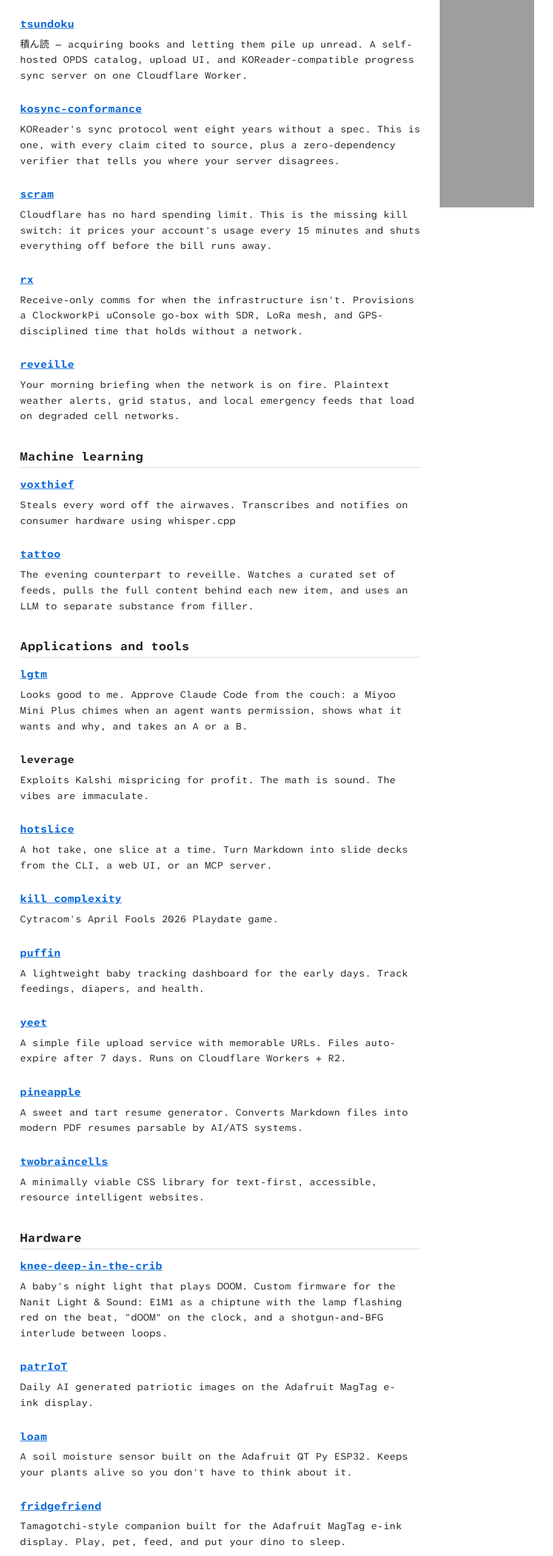
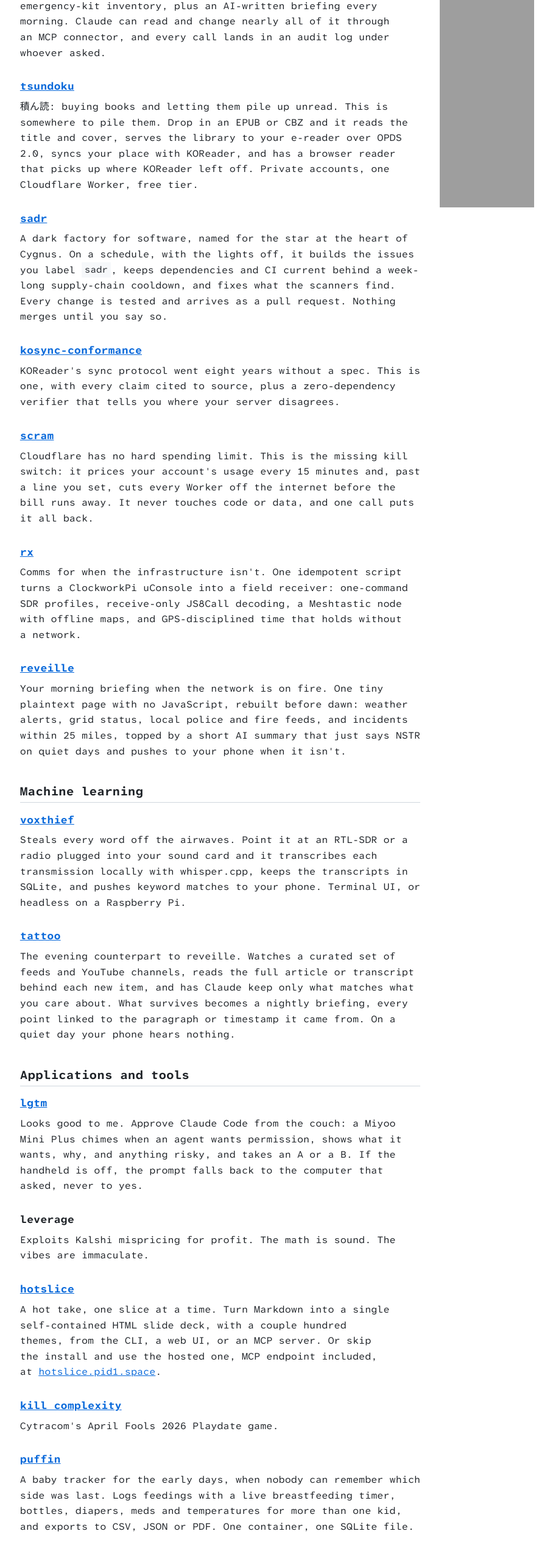
Before and after one commit to pid1/pid1.github.io, a plain HTML site: page projects.html in a window 1280 px wide. Shown: the part 240-2791 px from the top of the page at 61% size, without its empty margins (185-1093 px from the left). Drawn offline with Linux system fonts and the light colour scheme; grey boxes are pictures that could not be loaded.

Commit message:
Refresh project descriptions from a repo-by-repo audit
Rewrite blurbs to match what each project does today (tsundoku's web
reader, rally's MCP connector and audit log, and more), and add sadr,
recipes and strangerduino.

Co-Authored-By: Claude Opus 5.5 <noreply@anthropic.com>

```diff
--- a/projects.html
+++ b/projects.html
@@ -44,16 +44,19 @@
       <div class="content-wrap">
         <main id="main">
           <h1>Projects</h1>
-
         <section class="project-group">
           <h2>Systems</h2>
           <article>
             <h3><a href="https://github.com/pid1/rally">rally</a></h3>
-            <p>Your family command center. Coordinate schedules, plan dinners, and tackle todos together.</p>
+            <p>Your family command center, self-hosted. One shared calendar, to-dos, a shopping list, dinner plans, packing lists and an emergency-kit inventory, plus an AI-written briefing every morning. Claude can read and change nearly all of it through an MCP connector, and every call lands in an audit log under whoever asked.</p>
           </article>
           <article>
             <h3><a href="https://github.com/pid1/tsundoku">tsundoku</a></h3>
-            <p>積ん読 — acquiring books and letting them pile up unread. A self-hosted OPDS catalog, upload UI, and KOReader-compatible progress sync server on one Cloudflare Worker.</p>
+            <p>積ん読: buying books and letting them pile up unread. This is somewhere to pile them. Drop in an EPUB or CBZ and it reads the title and cover, serves the library to your e-reader over OPDS 2.0, syncs your place with KOReader, and has a browser reader that picks up where KOReader left off. Private accounts, one Cloudflare Worker, free tier.</p>
+          </article>
+          <article>
+            <h3><a href="https://github.com/Cygnus-Strategy/sadr">sadr</a></h3>
+            <p>A dark factory for software, named for the star at the heart of Cygnus. On a schedule, with the lights off, it builds the issues you label <code>sadr</code>, keeps dependencies and CI current behind a week-long supply-chain cooldown, and fixes what the scanners find. Every change is tested and arrives as a pull request. Nothing merges until you say so.</p>
           </article>
           <article>
             <h3><a href="https://github.com/pid1/kosync-conformance">kosync-conformance</a></h3>
@@ -61,33 +64,33 @@
           </article>
           <article>
             <h3><a href="https://github.com/pid1/scram">scram</a></h3>
-            <p>Cloudflare has no hard spending limit. This is the missing kill switch: it prices your account's usage every 15 minutes and shuts everything off before the bill runs away.</p>
+            <p>Cloudflare has no hard spending limit. This is the missing kill switch: it prices your account's usage every 15 minutes and, past a line you set, cuts every Worker off the internet before the bill runs away. It never touches code or data, and one call puts it all back.</p>
           </article>
           <article>
             <h3><a href="https://github.com/pid1/rx">rx</a></h3>
-            <p>Receive-only comms for when the infrastructure isn't. Provisions a ClockworkPi uConsole go-box with SDR, LoRa mesh, and GPS-disciplined time that holds without a network.</p>
+            <p>Comms for when the infrastructure isn't. One idempotent script turns a ClockworkPi uConsole into a field receiver: one-command SDR profiles, receive-only JS8Call decoding, a Meshtastic node with offline maps, and GPS-disciplined time that holds without a network.</p>
           </article>
           <article>
             <h3><a href="https://github.com/pid1/reveille">reveille</a></h3>
-            <p>Your morning briefing when the network is on fire. Plaintext weather alerts, grid status, and local emergency feeds that load on degraded cell networks.</p>
+            <p>Your morning briefing when the network is on fire. One tiny plaintext page with no JavaScript, rebuilt before dawn: weather alerts, grid status, local police and fire feeds, and incidents within 25 miles, topped by a short AI summary that just says NSTR on quiet days and pushes to your phone when it isn't.</p>
           </article>
         </section>
         <section class="project-group">
           <h2>Machine learning</h2>
           <article>
             <h3><a href="https://github.com/pid1/voxthief">voxthief</a></h3>
-            <p>Steals every word off the airwaves. Transcribes and notifies on consumer hardware using whisper.cpp</p>
+            <p>Steals every word off the airwaves. Point it at an RTL-SDR or a radio plugged into your sound card and it transcribes each transmission locally with whisper.cpp, keeps the transcripts in SQLite, and pushes keyword matches to your phone. Terminal UI, or headless on a Raspberry Pi.</p>
           </article>
           <article>
             <h3><a href="https://github.com/pid1/tattoo">tattoo</a></h3>
-            <p>The evening counterpart to reveille. Watches a curated set of feeds, pulls the full content behind each new item, and uses an LLM to separate substance from filler.</p>
+            <p>The evening counterpart to reveille. Watches a curated set of feeds and YouTube channels, reads the full article or transcript behind each new item, and has Claude keep only what matches what you care about. What survives becomes a nightly briefing, every point linked to the paragraph or timestamp it came from. On a quiet day your phone hears nothing.</p>
           </article>
         </section>
         <section class="project-group">
           <h2>Applications and tools</h2>
           <article>
             <h3><a href="https://github.com/pid1/lgtm">lgtm</a></h3>
-            <p>Looks good to me. Approve Claude Code from the couch: a Miyoo Mini Plus chimes when an agent wants permission, shows what it wants and why, and takes an A or a B.</p>
+            <p>Looks good to me. Approve Claude Code from the couch: a Miyoo Mini Plus chimes when an agent wants permission, shows what it wants, why, and anything risky, and takes an A or a B. If the handheld is off, the prompt falls back to the computer that asked, never to yes.</p>
           </article>
           <article>
             <h3>leverage</h3>
@@ -95,7 +98,7 @@
           </article>
           <article>
             <h3><a href="https://github.com/pid1/hotslice">hotslice</a></h3>
-            <p>A hot take, one slice at a time. Turn Markdown into slide decks from the CLI, a web UI, or an MCP server.</p>
+            <p>A hot take, one slice at a time. Turn Markdown into a single self-contained HTML slide deck, with a couple hundred themes, from the CLI, a web UI, or an MCP server. Or skip the install and use the hosted one, MCP endpoint included, at <a href="https://hotslice.pid1.space">hotslice.pid1.space</a>.</p>
           </article>
           <article>
             <h3><a href="https://killcomplexity.com">kill complexity</a></h3>
@@ -103,76 +106,84 @@
           </article>
           <article>
             <h3><a href="https://github.com/pid1/puffin">puffin</a></h3>
-            <p>A lightweight baby tracking dashboard for the early days. Track feedings, diapers, and health.</p>
+            <p>A baby tracker for the early days, when nobody can remember which side was last. Logs feedings with a live breastfeeding timer, bottles, diapers, meds and temperatures for more than one kid, and exports to CSV, JSON or PDF. One container, one SQLite file.</p>
           </article>
           <article>
             <h3><a href="https://github.com/pid1/yeet">yeet</a></h3>
-            <p>A simple file upload service with memorable URLs. Files auto-expire after 7 days. Runs on Cloudflare Workers + R2.</p>
+            <p>For when you just need to throw a file at someone. One curl uploads it and hands back a short link like golden-phoenix. Files expire after 7 days. Runs on Cloudflare Workers + R2.</p>
           </article>
           <article>
             <h3><a href="https://github.com/pid1/pineapple">pineapple</a></h3>
-            <p>A sweet and tart resume generator. Converts Markdown files into modern PDF resumes parsable by AI/ATS systems.</p>
+            <p>A sweet and tart resume generator. Write your resume in Markdown and get a clean single-column PDF that ATS and AI screeners parse properly, with an optional video intro card and a writing guide your AI assistant can follow to draft it.</p>
           </article>
           <article>
             <h3><a href="https://github.com/pid1/twobraincells">twobraincells</a></h3>
-            <p>A minimally viable CSS library for text-first, accessible, resource intelligent websites.</p>
+            <p>A minimally viable CSS library for text-first, accessible, resource intelligent websites. One small stylesheet, no build step, and optional CSS-only snowflakes for December.</p>
           </article>
         </section>
         <section class="project-group">
           <h2>Hardware</h2>
           <article>
             <h3><a href="https://github.com/pid1/knee-deep-in-the-crib">knee-deep-in-the-crib</a></h3>
-            <p>A baby's night light that plays DOOM. Custom firmware for the Nanit Light &amp; Sound: E1M1 as a chiptune with the lamp flashing red on the beat, "dOOM" on the clock, and a shotgun-and-BFG interlude between loops.</p>
+            <p>A baby's night light that plays DOOM. Custom firmware for the Nanit Light &amp; Sound: E1M1 as a chiptune with the lamp flashing red on the beat, "dOOM" on the clock, and a shotgun-and-BFG interlude between loops. Flashes over USB-C with no soldering, after backing up the stock firmware.</p>
           </article>
           <article>
             <h3><a href="https://github.com/pid1/patrIoT">patrIoT</a></h3>
-            <p>Daily AI generated patriotic images on the Adafruit MagTag e-ink display.</p>
+            <p>The Internet of Things, but make it patriotic. Press a button on an Adafruit MagTag and it lights up red, white and blue, plays the opening of the Star-Spangled Banner, and pulls down an AI-drawn bald eagle, Lincoln or Saturn V onto the e-ink screen. The archive lives at <a href="https://patriot.pid1.space">patriot.pid1.space</a>.</p>
           </article>
           <article>
             <h3><a href="https://github.com/pid1/loam">loam</a></h3>
-            <p>A soil moisture sensor built on the Adafruit QT Py ESP32. Keeps your plants alive so you don't have to think about it.</p>
+            <p>A plant that pings your phone when it's thirsty. CircuitPython on an Adafruit QT Py ESP32-S3 with a capacitive soil sensor, no soldering: it wakes once a day, sends a Pushover alert only if the soil is dry, and goes back to deep sleep for months on one battery.</p>
           </article>
           <article>
             <h3><a href="https://github.com/pid1/fridgefriend">fridgefriend</a></h3>
-            <p>Tamagotchi-style companion built for the Adafruit MagTag e-ink display. Play, pet, feed, and put your dino to sleep.</p>
+            <p>A virtual pet for your fridge. A CircuitPython Tamagotchi for the Adafruit MagTag e-ink display: four buttons play with, pet, feed or tuck in a chibi dino, each with its own tune. It deep-sleeps between visits with its face still on screen, so it lives on battery, and it looks sleepy after 6 PM.</p>
           </article>
         </section>
         <section class="project-group">
           <h2>Smaller things</h2>
           <article>
             <h3><a href="https://github.com/pid1/kunnandi">kunnandi</a></h3>
-            <p>From Old Norse for &quot;knowledge.&quot; A living repository of dictum.</p>
+            <p>From Old Norse for &quot;knowledge.&quot; A living repository of dictum: short essays on decisions, complexity, leadership, quiet software and AI, revised in place instead of blogged once.</p>
+          </article>
+          <article>
+            <h3><a href="https://github.com/pid1/recipes">recipes</a></h3>
+            <p>A family cookbook in version control, so every pecan pie has a commit history. About fifty recipes in one Markdown file, typeset into a PDF with pandoc and LaTeX and published as a new release on every push.</p>
           </article>
           <article>
             <h3><a href="https://github.com/pid1/duck">duck</a></h3>
-            <p>An HTML-based URL shortener for static sites. Run it out of places like GitHub Pages.</p>
+            <p>A URL shortener with no server, no database and no tracking. A small Python script writes one tiny HTML redirect per link into your static site, ready to push to GitHub Pages.</p>
           </article>
           <article>
             <h3><a href="https://github.com/pid1/whelp">whelp</a></h3>
-            <p>The Mythical Mammal-Month. A single-page web app that applies Brooks's Law to the animal kingdom using real gestation periods.</p>
+            <p>The Mythical Mammal-Month. Nine women can't make a baby in one month, and 22 elephants can't make a calf in one either: a one-page site that applies Brooks's Law to 43 mammals using their real gestation periods. Live at <a href="https://brookszoo.online/">brookszoo.online</a>.</p>
           </article>
           <article>
             <h3><a href="https://github.com/pid1/stayinalive">stayinalive</a></h3>
-            <p>Conway's Game of Life with disco visuals in your terminal. Keeps your Mac awake so the party never stops.</p>
+            <p>Conway's Game of Life with disco visuals in your terminal, set to a beat in BPM. It keeps your Mac awake with caffeinate, and when the board dies or settles into still lifes and blinkers it reseeds itself, so the party never stops.</p>
           </article>
           <article>
             <h3><a href="https://github.com/pid1/bonk">bonk</a></h3>
-            <p>A bouncing DVD logo screensaver for Windows.</p>
+            <p>Turns your Windows PC into a 2004 DVD player on standby. A bouncing DVD logo screensaver that changes color on every wall hit and runs one logo per monitor, so you can watch several of them miss the corner at once.</p>
+          </article>
+          <article>
+            <h3><a href="https://github.com/pid1/strangerduino">strangerduino</a></h3>
+            <p>The Upside Down, ported to Arduino. Drives a 100-bulb WS2811 string with FastLED and spells HELP, then RUN, one red bulb at a time, with a burst of Christmas colors in between.</p>
           </article>
         </section>
         <section class="project-group">
           <h2>Inactive</h2>
           <article>
             <h3><a href="https://github.com/pid1/textmaxxing">textmaxxing</a></h3>
-            <p>Your SMS grindset coach. Touching grass optional. Enables SMS conversations with Claude via Twilio.</p>
+            <p>Your SMS grindset coach. Touching grass optional. A small webhook that puts Claude behind a Twilio number, keeps replies text-sized, remembers the last 20 messages, and can be set to answer only your number.</p>
           </article>
           <article>
             <h3><a href="https://github.com/pid1/promptchad">promptchad</a></h3>
-            <p>Web UI to test prompts across multiple AI providers and compare results.</p>
+            <p>Which prompt lifts more? Runs two prompt variants against OpenAI, Anthropic and Gemini and shows the answers side by side, in a small Flask web UI with a CLI alongside.</p>
           </article>
           <article>
             <h3><a href="https://github.com/pid1/test-sec-flags">test-sec-flags</a></h3>
-            <p>Performance testing of security-oriented compilation flags for Arch Linux.</p>
+            <p>Would turning on PIE, full RELRO and friends make every Arch package slower? These scripts benchmarked xz, UnixBench and ffmpeg under eight hardening-flag combinations so volunteers could compare machines. In October 2016 Arch announced it would turn the flags on.</p>
           </article>
         </section>
         </main>
```
